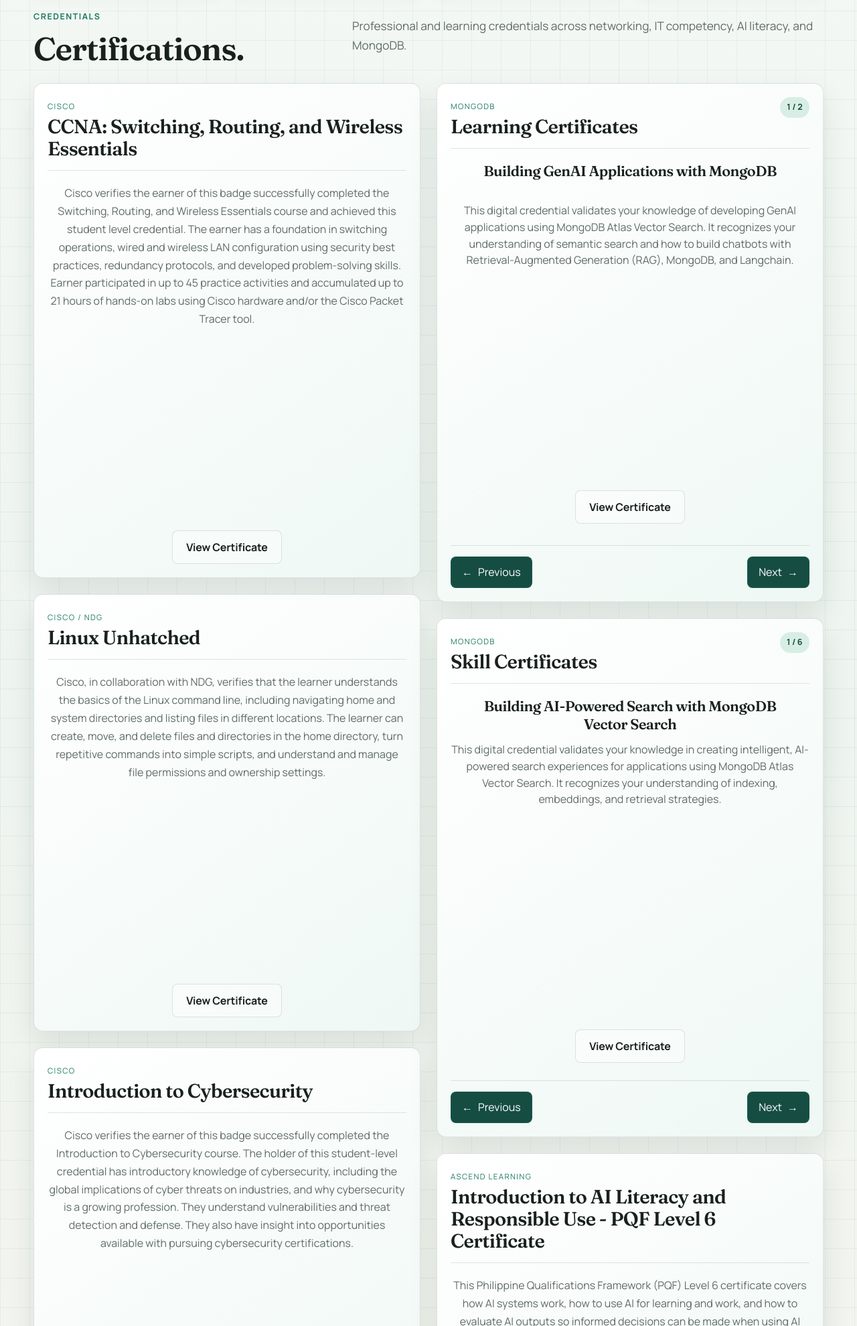
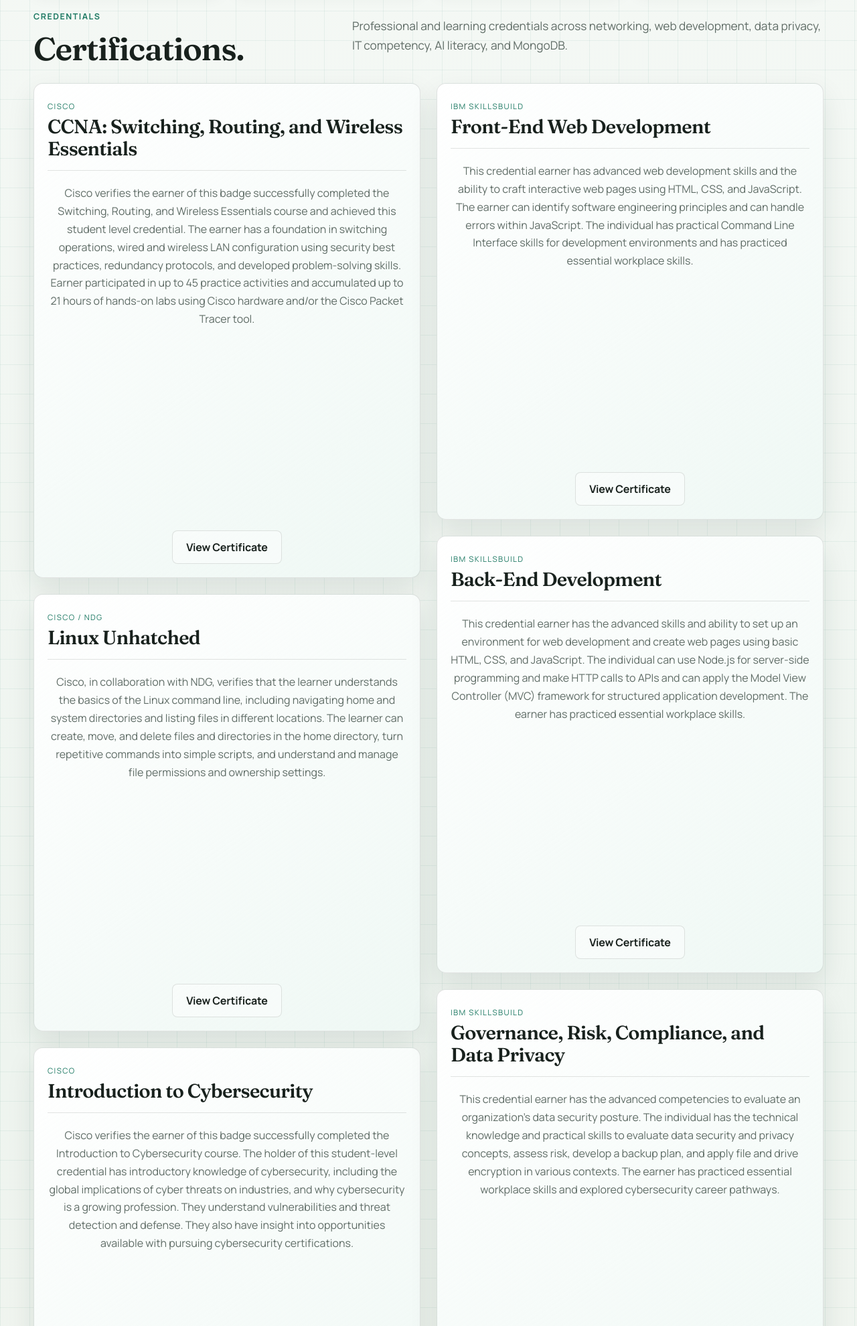
Before and after one commit to JamesCortejo/myprofilewebsite, a website: page public/about.html in a window 1280 px wide. Shown: the part 820-2800 px from the top of the page at 67% size. Drawn offline with nearby package versions, Linux system fonts and the light colour scheme; a script that the page names is missing.

Commit message:
ibm certs

```diff
--- a/public/about.html
+++ b/public/about.html
@@ -6,16 +6,16 @@
   <meta name="viewport" content="width=device-width, initial-scale=1.0" />
   <title>James Cortejo | About</title>
   <meta name="description"
-    content="Learn about James Cortejo's BSIT background, Cisco networking certificate, TOPCIT Level 3 certification, AI literacy and PQF Level 6 certificate, and technical direction." />
+    content="Learn about James Cortejo's BSIT background, Cisco, IBM SkillsBuild, TOPCIT, AI literacy, and MongoDB credentials, and technical direction." />
   <meta property="og:type" content="profile" />
   <meta property="og:title" content="James Cortejo | About" />
   <meta property="og:description"
-    content="Learn about James Cortejo's BSIT background, Cisco networking certificate, TOPCIT Level 3 certification, AI literacy and PQF Level 6 certificate, and technical direction." />
+    content="Learn about James Cortejo's BSIT background, Cisco, IBM SkillsBuild, TOPCIT, AI literacy, and MongoDB credentials, and technical direction." />
   <meta property="og:image" content="/favicon.svg" />
   <meta name="twitter:card" content="summary" />
   <meta name="twitter:title" content="James Cortejo | About" />
   <meta name="twitter:description"
-    content="Learn about James Cortejo's BSIT background, Cisco networking certificate, TOPCIT Level 3 certification, AI literacy and PQF Level 6 certificate, and technical direction." />
+    content="Learn about James Cortejo's BSIT background, Cisco, IBM SkillsBuild, TOPCIT, AI literacy, and MongoDB credentials, and technical direction." />
   <meta name="twitter:image" content="/favicon.svg" />
   <link rel="icon" type="image/svg+xml" href="/favicon.svg" />
   <link rel="preconnect" href="https://fonts.googleapis.com" />
@@ -105,8 +105,8 @@
             <h2>Certifications.</h2>
           </div>
           <p class="lead">
-            Professional and learning credentials across networking, IT competency,
-            AI literacy, and MongoDB.
+            Professional and learning credentials across networking, web development,
+            data privacy, IT competency, AI literacy, and MongoDB.
           </p>
         </div>
 
@@ -220,9 +220,119 @@
                 </a>
               </div>
             </article>
+
+            <article class="certificate-card" data-reveal>
+              <div class="certificate-card-heading">
+                <div>
+                  <span class="certificate-card-kicker">Ascend Learning</span>
+                  <h3>
+                    <a href="https://mapua.ascendlearning.asia/courses/introduction-to-ai-literacy-and-responsible-use/?inCohort=mapua-university%2Fcourses%2Fintroduction-to-ai-literacy-and-responsible-use%2Fcohorts%2Fclassof2026"
+                      target="_blank" rel="noopener noreferrer">
+                      Introduction to AI Literacy and Responsible Use - PQF Level 6 Certificate
+                    </a>
+                  </h3>
+                </div>
+              </div>
+              <div class="certificate-card-body">
+                <p>
+                  This Philippine Qualifications Framework (PQF) Level 6 certificate covers how AI systems work, how to
+                  use AI for
+                  learning and work, and how to evaluate AI outputs so informed
+                  decisions can be made when using AI responsibly.
+                </p>
+                <div class="certificate-card-media certificate-logo-media">
+                  <img class="certificate-logo" src="/images/ai-literacy-badge.png"
+                    alt="Introduction to AI Literacy and Responsible Use badge" loading="lazy" decoding="async" />
+                </div>
+                <a class="button-secondary" href="/docs/ClassOf2026__issued_page-0001.jpg" data-certificate-modal
+                  data-certificate-title="Introduction to AI Literacy and Responsible Use - PQF Level 6 Certificate">
+                  View Certificate
+                </a>
+              </div>
+            </article>
           </div>
 
           <div class="certificate-column certificate-column-mongodb">
+            <article class="certificate-card" data-reveal>
+              <div class="certificate-card-heading">
+                <div>
+                  <span class="certificate-card-kicker">IBM SkillsBuild</span>
+                  <h3>Front-End Web Development</h3>
+                </div>
+              </div>
+              <div class="certificate-card-body">
+                <p>
+                  This credential earner has advanced web development skills and the ability to craft interactive web
+                  pages using HTML, CSS, and JavaScript. The earner can identify software engineering principles and can
+                  handle errors within JavaScript. The individual has practical Command Line Interface skills for
+                  development environments and has practiced essential workplace skills.
+                </p>
+                <div class="certificate-card-media credential-badge">
+                  <div data-iframe-width="150" data-iframe-height="270"
+                    data-share-badge-id="462b5127-19e8-46f5-8899-69c21c424299"
+                    data-share-badge-host="https://www.credly.com"></div>
+                </div>
+                <a class="button-secondary" href="/docs/Front-End%20Web%20Development_page-0001.jpg"
+                  data-certificate-modal data-certificate-title="Front-End Web Development">
+                  View Certificate
+                </a>
+              </div>
+            </article>
+
+            <article class="certificate-card" data-reveal>
+              <div class="certificate-card-heading">
+                <div>
+                  <span class="certificate-card-kicker">IBM SkillsBuild</span>
+                  <h3>Back-End Development</h3>
+                </div>
+              </div>
+              <div class="certificate-card-body">
+                <p>
+                  This credential earner has the advanced skills and ability to set up an environment for web
+                  development and create web pages using basic HTML, CSS, and JavaScript. The individual can use Node.js
+                  for server-side programming and make HTTP calls to APIs and can apply the Model View Controller (MVC)
+                  framework for structured application development. The earner has practiced essential workplace skills.
+                </p>
+                <div class="certificate-card-media credential-badge">
+                  <div data-iframe-width="150" data-iframe-height="270"
+                    data-share-badge-id="d0e7c6ab-f447-4e8b-895b-f4b8cd5279c9"
+                    data-share-badge-host="https://www.credly.com"></div>
+                </div>
+                <a class="button-secondary" href="/docs/Back-End%20Development_page-0001.jpg"
+                  data-certificate-modal data-certificate-title="Back-End Development">
+                  View Certificate
+                </a>
+              </div>
+            </article>
+
+            <article class="certificate-card" data-reveal>
+              <div class="certificate-card-heading">
+                <div>
+                  <span class="certificate-card-kicker">IBM SkillsBuild</span>
+                  <h3>Governance, Risk, Compliance, and Data Privacy</h3>
+                </div>
+              </div>
+              <div class="certificate-card-body">
+                <p>
+                  This credential earner has the advanced competencies to evaluate an organization's data security
+                  posture. The individual has the technical knowledge and practical skills to evaluate data security and
+                  privacy concepts, assess risk, develop a backup plan, and apply file and drive encryption in various
+                  contexts. The earner has practiced essential workplace skills and explored cybersecurity career
+                  pathways.
+                </p>
+                <div class="certificate-card-media credential-badge">
+                  <div data-iframe-width="150" data-iframe-height="270"
+                    data-share-badge-id="93ceed17-2261-4cb2-bc5d-26886b1b65c3"
+                    data-share-badge-host="https://www.credly.com"></div>
+                </div>
+                <a class="button-secondary"
+                  href="/docs/Governance%2C%20Risk%2C%20Compliance%2C%20and%20Data%20Privacy_page-0001.jpg"
+                  data-certificate-modal data-certificate-title="Governance, Risk, Compliance, and Data Privacy">
+                  View Certificate
+                </a>
+              </div>
+            </article>
+
             <section class="certificate-card mongodb-certificate-carousel" data-reveal data-mongodb-carousel
               aria-labelledby="mongodb-learning-title">
               <div class="certificate-card-heading mongodb-carousel-heading">
@@ -409,35 +519,6 @@
               </div>
             </section>
 
-            <article class="certificate-card" data-reveal>
-              <div class="certificate-card-heading">
-                <div>
-                  <span class="certificate-card-kicker">Ascend Learning</span>
-                  <h3>
-                    <a href="https://mapua.ascendlearning.asia/courses/introduction-to-ai-literacy-and-responsible-use/?inCohort=mapua-university%2Fcourses%2Fintroduction-to-ai-literacy-and-responsible-use%2Fcohorts%2Fclassof2026"
-                      target="_blank" rel="noopener noreferrer">
-                      Introduction to AI Literacy and Responsible Use - PQF Level 6 Certificate
-                    </a>
-                  </h3>
-                </div>
-              </div>
-              <div class="certificate-card-body">
-                <p>
-                  This Philippine Qualifications Framework (PQF) Level 6 certificate covers how AI systems work, how to
-                  use AI for
-                  learning and work, and how to evaluate AI outputs so informed
-                  decisions can be made when using AI responsibly.
-                </p>
-                <div class="certificate-card-media certificate-logo-media">
-                  <img class="certificate-logo" src="/images/ai-literacy-badge.png" alt="Introduction to AI Literacy and Responsible Use badge"
-                    loading="lazy" decoding="async" />
-                </div>
-                <a class="button-secondary" href="/docs/ClassOf2026__issued_page-0001.jpg" data-certificate-modal
-                  data-certificate-title="Introduction to AI Literacy and Responsible Use - PQF Level 6 Certificate">
-                  View Certificate
-                </a>
-              </div>
-            </article>
           </div>
         </div>
       </section>
```
Also changed, not shown: public/docs/Back-End Development_page-0001.jpg (added), public/docs/Front-End Web Development_page-0001.jpg (added), public/docs/Governance, Risk, Compliance, and Data Privacy_page-0001.jpg (added).
